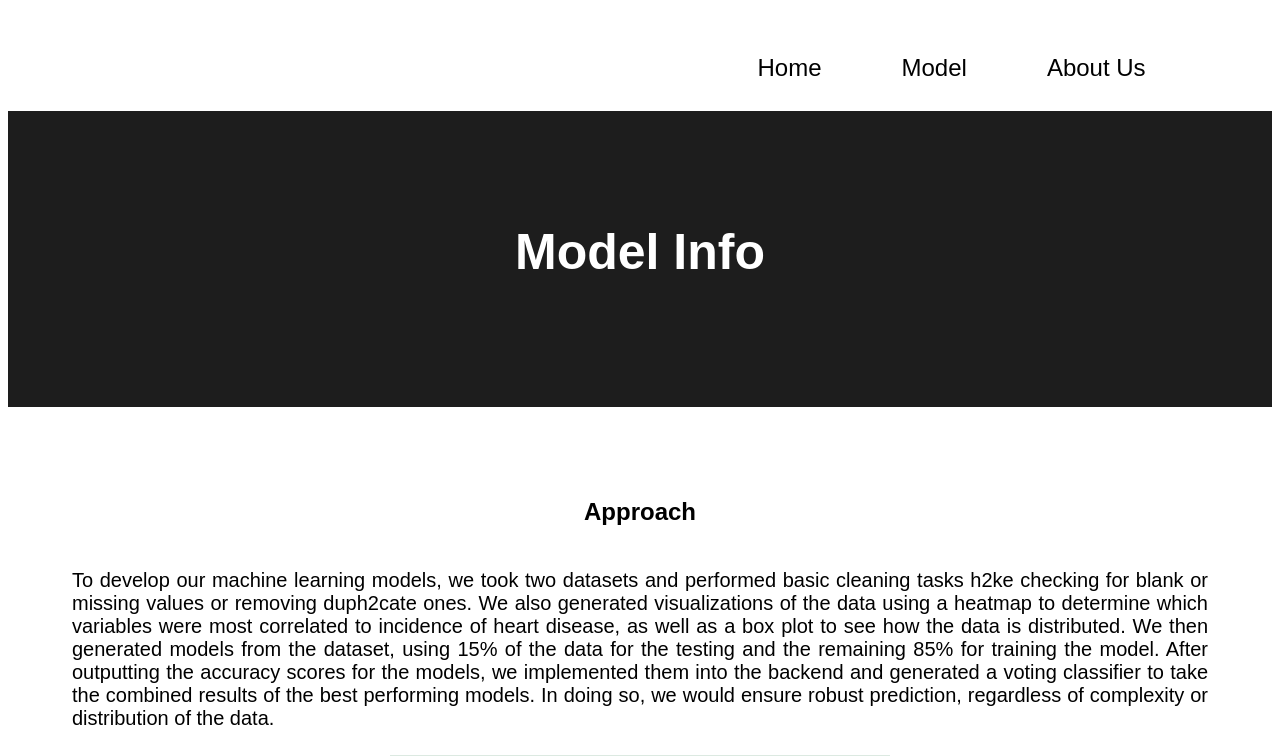
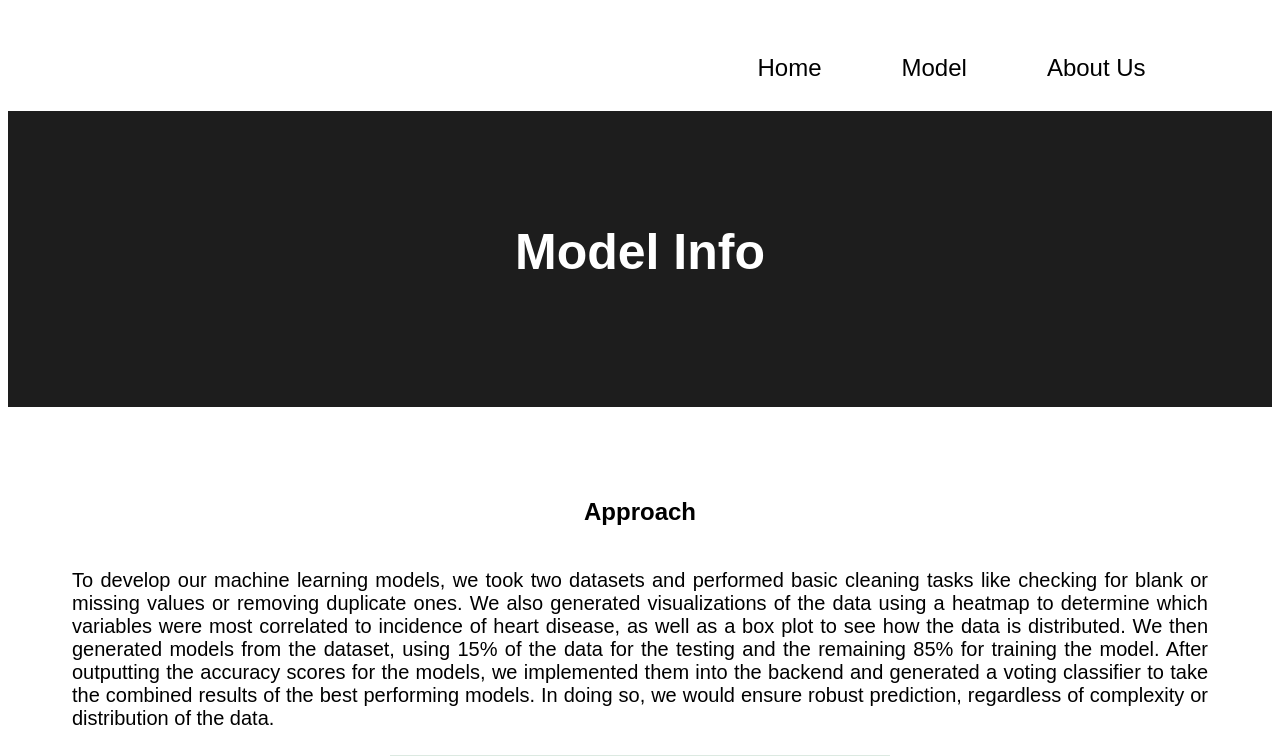
Before and after one commit to ethanotran/HeartDiseaseWebsite, a React (Create React App) app in the folder website/website/: page /Model in a window 1280 px wide. Shown: the top 756 px of the page. Built offline with nearby package versions, Linux system fonts and the light colour scheme.

Commit message:
Update model.js

```diff
--- a/website/website/src/pages/model.js
+++ b/website/website/src/pages/model.js
@@ -15,7 +15,7 @@ export default function Model() {
 
       <div className="body">
       <h1 className="titles2"><b>Approach</b></h1>
-      <p>To develop our machine learning models, we took two datasets and performed basic cleaning tasks h2ke checking for blank or missing values or removing duph2cate ones. We also generated visualizations of the data using a heatmap to determine which variables were most correlated to incidence of heart disease, as well as a box plot to see how the data is distributed. We then generated models from the dataset, using 15% of the data for the testing and the remaining 85% for training the model. After outputting the accuracy scores for the models, we implemented them into the backend and generated a voting classifier to take the combined results of the best performing models. In doing so, we would ensure robust prediction, regardless of complexity or distribution of the data.</p>
+      <p>To develop our machine learning models, we took two datasets and performed basic cleaning tasks like checking for blank or missing values or removing duplicate ones. We also generated visualizations of the data using a heatmap to determine which variables were most correlated to incidence of heart disease, as well as a box plot to see how the data is distributed. We then generated models from the dataset, using 15% of the data for the testing and the remaining 85% for training the model. After outputting the accuracy scores for the models, we implemented them into the backend and generated a voting classifier to take the combined results of the best performing models. In doing so, we would ensure robust prediction, regardless of complexity or distribution of the data.</p>
       </div>
       <div className="information2">
         <figure>
```
